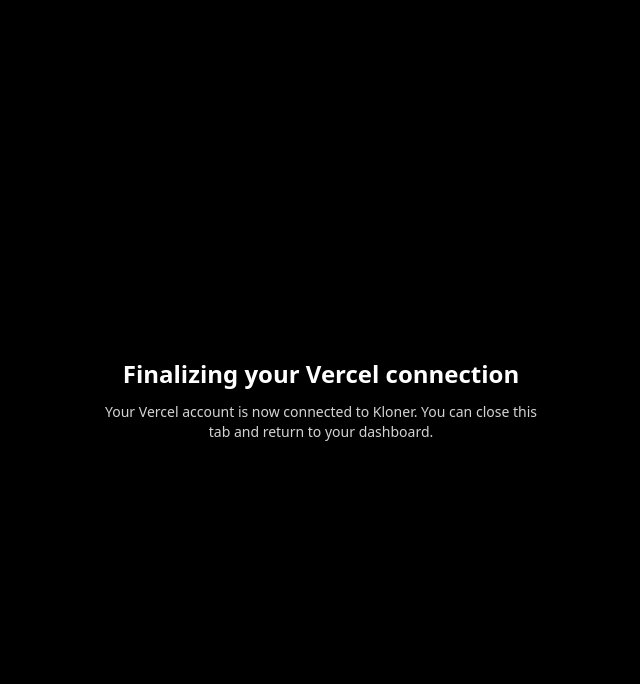
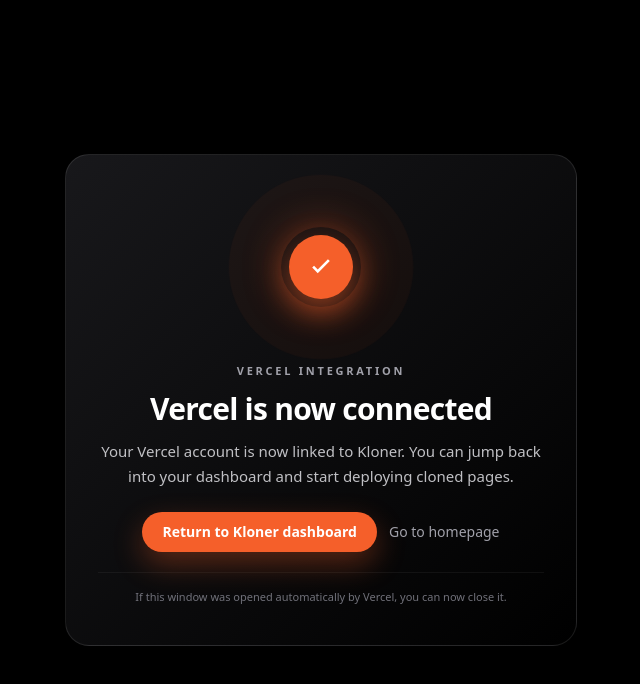
Before and after one commit to NolanDon/kloner, a Next.js app: page /integrations/vercel/callback in a window 1280 px wide. Shown: the top 684 px of the page, without its empty margins (319-959 px from the left). Built offline with nearby package versions, Linux system fonts and the light colour scheme; no server answers.

Commit message:
adds conditional logic for failing integration

```diff
--- a/app/integrations/vercel/callback/page.tsx
+++ b/app/integrations/vercel/callback/page.tsx
@@ -1,16 +1,123 @@
 // app/integrations/vercel/callback/page.tsx
+"use client";
+
+import Link from "next/link";
+import { useSearchParams } from "next/navigation";
+
+const ACCENT = "#f55f2a";
 
 export default function VercelIntegrationCallbackPage() {
+    const search = useSearchParams();
+    const status = search.get("status") ?? "success";
+    const reason = search.get("reason") ?? null;
+    const isSuccess = status === "success";
+
+    const title = isSuccess
+        ? "Vercel is now connected"
+        : "We couldn’t finish connecting Vercel";
+
+    const message = isSuccess
+        ? "Your Vercel account is now linked to Kloner. You can jump back into your dashboard and start deploying cloned pages."
+        : reason === "state"
+            ? "The security check for this OAuth request failed. This usually happens if the link was reused or the session expired. Try connecting Vercel again from Kloner."
+            : reason === "token"
+                ? "Vercel returned an error while exchanging the authorization code. Try again from Kloner; if it keeps failing, check your Vercel OAuth app configuration."
+                : "Something went wrong while talking to Vercel. Try reconnecting from Kloner.";
+
     return (
-        <main className="min-h-screen flex items-center justify-center bg-black text-white px-4">
-            <div className="max-w-md text-center">
-                <h1 className="text-2xl font-semibold mb-3">
-                    Finalizing your Vercel connection
-                </h1>
-                <p className="text-sm text-neutral-300">
-                    Your Vercel account is now connected to Kloner.
-                    You can close this tab and return to your dashboard.
-                </p>
+        <main className="min-h-screen bg-black text-white flex items-center justify-center px-4">
+            <div className="max-w-lg w-full">
+                <div className="rounded-3xl border border-white/10 bg-gradient-to-br from-zinc-900 to-black/60 px-6 sm:px-8 py-8 sm:py-10 shadow-[0_24px_80px_rgba(0,0,0,0.6)]">
+                    {/* animated badge */}
+                    <div className="flex justify-center mb-6">
+                        <div className="relative h-32 w-32 sm:h-36 sm:w-36 flex items-center justify-center">
+                            {/* pulsing ring – only if success */}
+                            {isSuccess && (
+                                <>
+                                    <span
+                                        className="absolute inline-flex h-24 w-24 rounded-full opacity-60 animate-ping"
+                                        style={{ backgroundColor: ACCENT }}
+                                    />
+                                    <span
+                                        className="absolute inline-flex h-20 w-20 rounded-full opacity-40"
+                                        style={{ boxShadow: `0 0 40px ${ACCENT}` }}
+                                    />
+                                </>
+                            )}
+                            {/* solid circle + icon */}
+                            <span
+                                className="relative inline-flex h-16 w-16 items-center justify-center rounded-full shadow-lg"
+                                style={{
+                                    backgroundColor: isSuccess ? ACCENT : "#ef4444",
+                                    boxShadow: isSuccess
+                                        ? `0 12px 30px ${ACCENT}88`
+                                        : "0 12px 30px rgba(239,68,68,0.5)",
+                                }}
+                            >
+                                {isSuccess ? (
+                                    <svg
+                                        viewBox="0 0 24 24"
+                                        className="h-8 w-8 text-white"
+                                        aria-hidden="true"
+                                    >
+                                        <path
+                                            fill="currentColor"
+                                            d="M9.55 16.6 5.4 12.45l1.4-1.4 2.75 2.75 7.65-7.65 1.4 1.4Z"
+                                        />
+                                    </svg>
+                                ) : (
+                                    <svg
+                                        viewBox="0 0 24 24"
+                                        className="h-8 w-8 text-white"
+                                        aria-hidden="true"
+                                    >
+                                        <path
+                                            fill="currentColor"
+                                            d="M12 2a10 10 0 1 0 .001 20.001A10 10 0 0 0 12 2Zm0 5a1 1 0 0 1 .993.883L13 8v6a1 1 0 0 1-1.993.117L11 14V8a1 1 0 0 1 1-1Zm0 10a1.25 1.25 0 1 1 0-2.5 1.25 1.25 0 0 1 0 2.5Z"
+                                        />
+                                    </svg>
+                                )}
+                            </span>
+                        </div>
+                    </div>
+
+                    <div className="space-y-3 text-center">
+                        <p className="text-[11px] font-semibold tracking-[0.25em] uppercase text-zinc-400">
+                            Vercel integration
+                        </p>
+                        <h1 className="text-2xl sm:text-3xl font-semibold tracking-tight">
+                            {title}
+                        </h1>
+                        <p className="text-sm sm:text-[15px] text-zinc-300/90 leading-relaxed">
+                            {message}
+                        </p>
+                    </div>
+
+                    <div className="mt-6 flex flex-col sm:flex-row items-center justify-center gap-3">
+                        <Link
+                            href="/dashboard/view"
+                            className="inline-flex items-center justify-center rounded-full px-5 py-2.5 text-sm font-semibold text-white disabled:opacity-60 transition-transform hover:-translate-y-0.5"
+                            style={{
+                                backgroundColor: ACCENT,
+                                boxShadow: `0 12px 30px ${ACCENT}55`,
+                            }}
+                        >
+                            Return to Kloner dashboard
+                        </Link>
+                        <Link
+                            href="/"
+                            className="text-xs sm:text-sm text-zinc-400 hover:text-zinc-200 transition-colors"
+                        >
+                            Go to homepage
+                        </Link>
+                    </div>
+
+                    <div className="mt-5 border-t border-white/5 pt-4 text-[11px] text-zinc-500 text-center">
+                        <p>
+                            If this window was opened automatically by Vercel, you can now close it.
+                        </p>
+                    </div>
+                </div>
             </div>
         </main>
     );
```
Also changed, not shown: app/api/vercel/oauth/callback/route.ts (+58 -41 lines).
